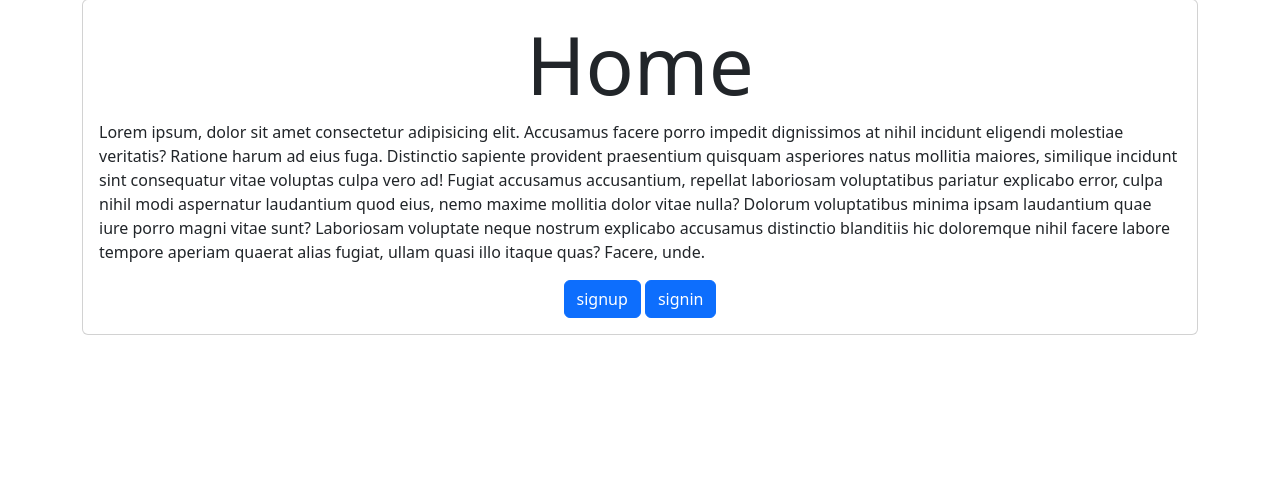
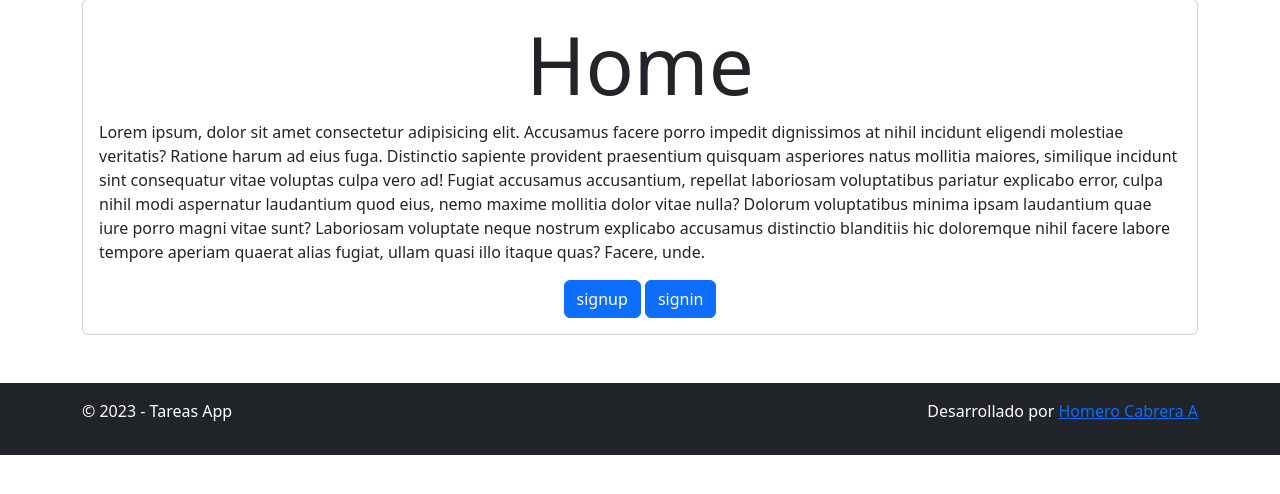
Before and after one commit to holk26/Tasks_django, a Django app: page / in a window 1280 px wide. Shown: the part 105-599 px from the top of the page. Run offline with Django 4.2, Linux system fonts and the light colour scheme.

Commit message:
add js boostrap

```diff
--- a/tasks/templates/base.html
+++ b/tasks/templates/base.html
@@ -10,7 +10,7 @@
       integrity="sha384-KK94CHFLLe+nY2dmCWGMq91rCGa5gtU4mk92HdvYe+M/SXH301p5ILy+dN9+nJOZ"
       crossorigin="anonymous"
     />
-    <title>Django</title>
+    <title>Tareas App</title>
   </head>
   <body>
     <nav class="navbar navbar-expand-lg bg-dark navbar-dark">
@@ -30,15 +30,14 @@
         <div class="collapse navbar-collapse" id="navbarNav">
           <ul class="navbar-nav ms-auto">
             <li class="nav-item"><a class="nav-link" href="/">Home</a></li>
-
             {% if user.is_authenticated %}
             <li class="nav-item">
               <a class="nav-link" href="{% url 'tasks' %}">Tasks</a>
             </li>
             <li class="nav-item">
-              <a class="nav-link" href="{% url 'tasks_complete' %}"
-                >tasks complete</a
-              >
+              <a class="nav-link" href="{% url 'tasks_complete' %}">
+                tasks complete
+              </a>
             </li>
             <li class="nav-item">
               <a class="nav-link" href="{% url 'signout' %}">Logout</a>
@@ -56,8 +55,28 @@
       </div>
     </nav>
     <div class="container py-5">
-      {% block content %} {% endblock %}
+      {% block content %}
+      {% endblock %}
     </div>
+    <footer class="bg-dark text-white py-3">
+      <div class="container">
+        <div class="row">
+          <div class="col-md-6">
+            <p>&copy; 2023 - Tareas App</p>
+          </div>
+          <div class="col-md-6">
+            <p class="text-md-end">
+              Desarrollado por <a href="https://github.com/holk26">Homero Cabrera A</a>
+            </p>
+          </div>
+        </div>
+      </div>
+    </footer>
 
+    <script
+      src="https://cdn.jsdelivr.net/npm/bootstrap@5.3.0-alpha3/dist/js/bootstrap.bundle.min.js"
+      integrity="sha384-ENjdO4Dr2bkBIFxQpeoTz1HIcje39Wm4jDKdf19U8gI4ddQ3GYNS7NTKfAdVQSZe"
+      crossorigin="anonymous"
+    ></script>
   </body>
 </html>
```
